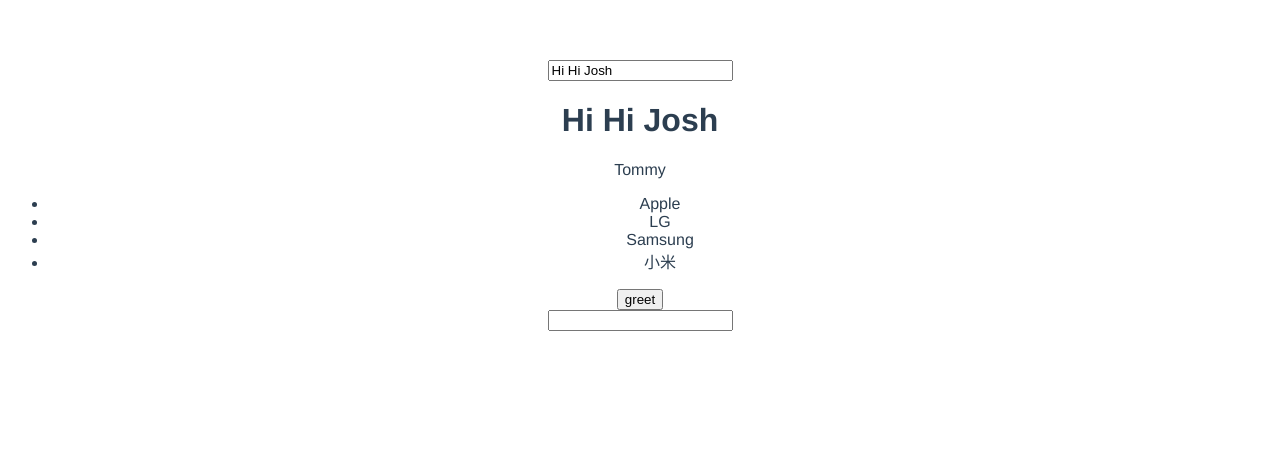
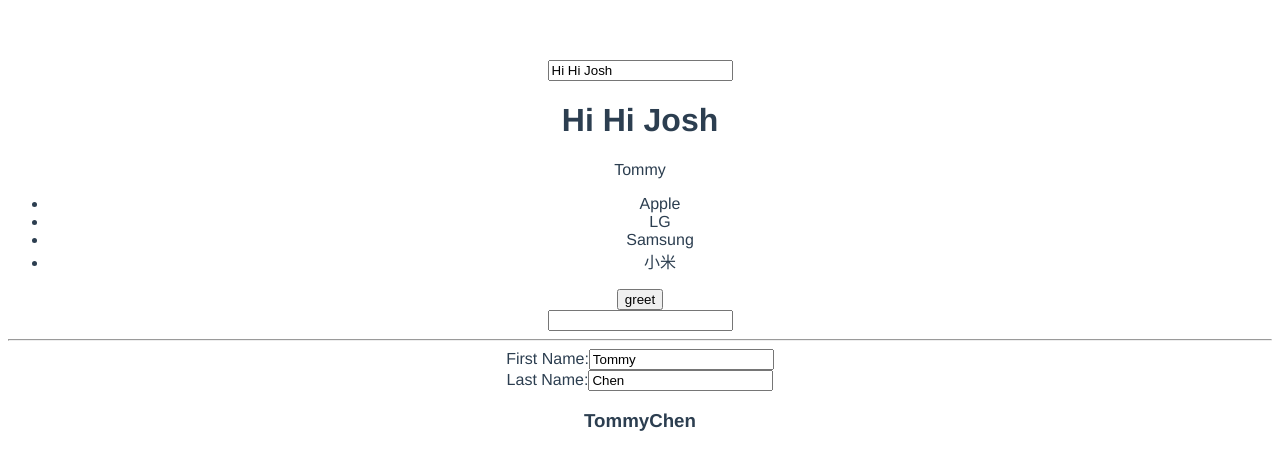
Before and after one commit to cd0932507137/vueapp, a Vue app: page /#/ in a window 1280 px wide. Shown: the top 470 px of the page. Built offline with nearby package versions, Linux system fonts and the light colour scheme.

Commit message:
component加入computed寫法

```diff
--- a/src/components/Test.Vue
+++ b/src/components/Test.Vue
@@ -10,6 +10,11 @@
     <button v-on:click="greet('Hello World')">greet</button>
     <br/>
     <input type="text" v-on:keyup="pressKey" v-on:keyup.enter="enterHit">
+    <hr />
+    <label>First Name:</label><input type="text" v-model="user.firstName">
+    <br />
+    <label>Last Name:</label><input type="text" v-model="user.lastName">
+    <h3>{{ fullName }}</h3>
   </div>
 </template>
 <script>
@@ -44,8 +49,11 @@ export default {
     pressKey: e => console.log(e.target.value),
     enterHit: () => console.log('你點擊Enter')
   },
+  // 收納 template 邏輯，即時更動資料就靠它
   computed: {
-    // 收納 template 邏輯，即時更動資料就靠它
+    fullName: function () {
+      return this.user.firstName + '' + this.user.lastName
+    }
   }
 };
 </script>
```
